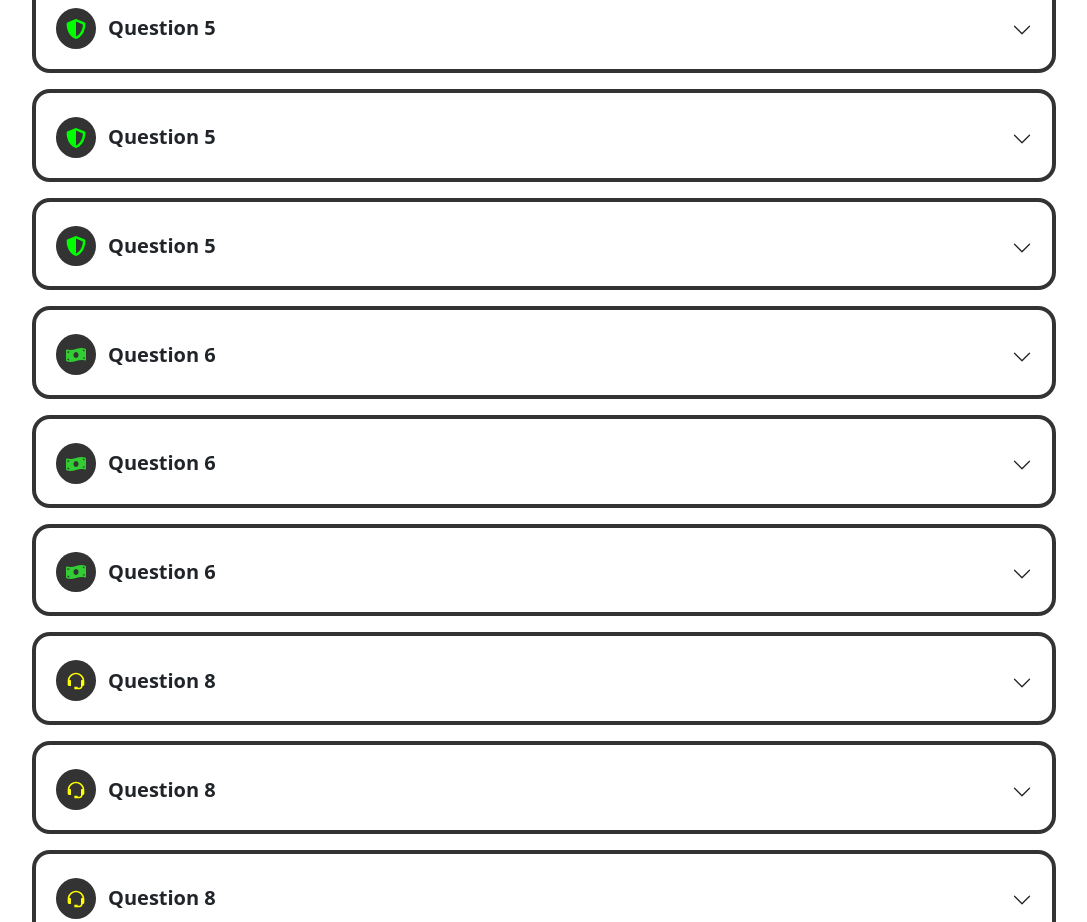
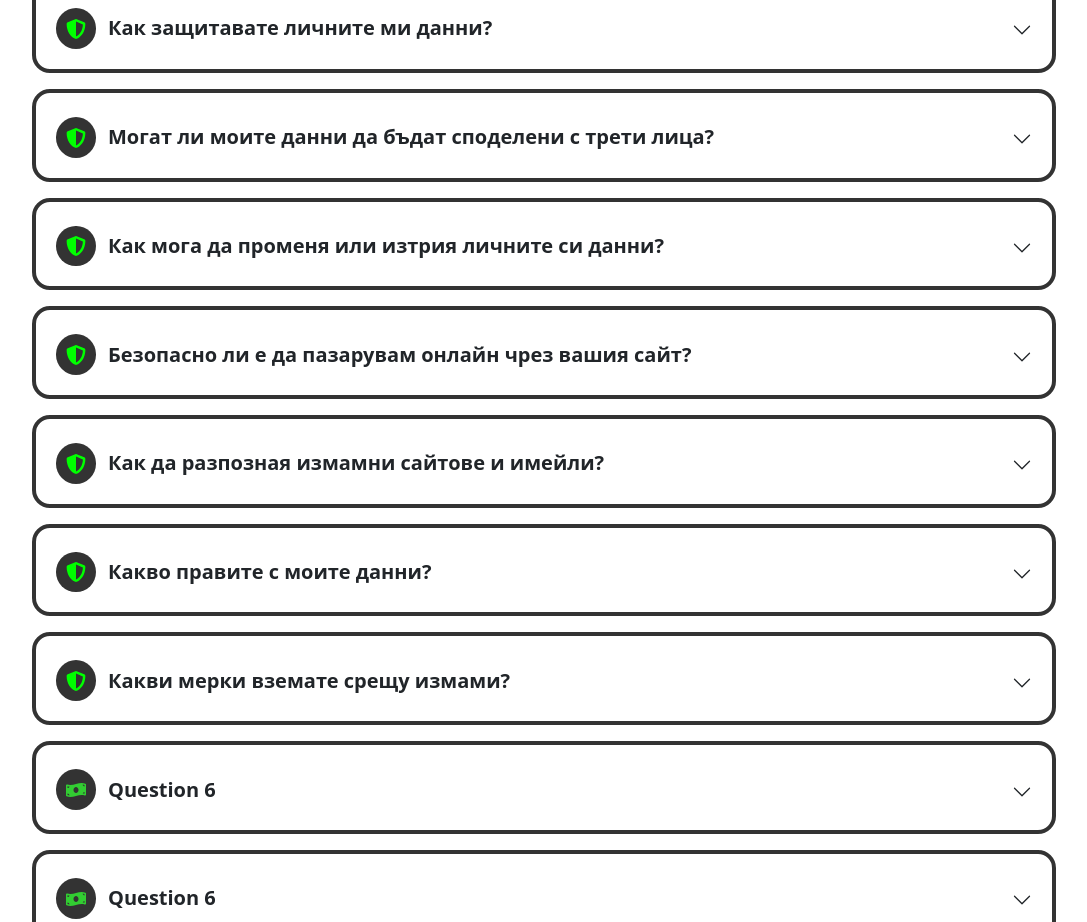
Before and after one commit to StanSNS/gym-frontend, a React (Create React App) app: page /faq in a window 1280 px wide. Shown: the part 2743-3665 px from the top of the page, without its empty margins (96-1183 px from the left). Built offline with nearby package versions, Linux system fonts and the light colour scheme.

Commit message:
add faq security

```diff
--- a/src/Resources/FAQ/faqData.js
+++ b/src/Resources/FAQ/faqData.js
@@ -101,18 +101,38 @@ export const faqData = [
     },
     {
         type: 'privacy',
-        title: 'Question 5',
-        description: 'Answer 5'
+        title: 'Как защитавате личните ми данни?',
+        description: 'Ние използваме съвременни технологии за криптиране и защита на вашите лични данни. Политиката ни за поверителност гарантира, че информацията ви се съхранява безопасно.'
     },
     {
         type: 'privacy',
-        title: 'Question 5',
-        description: 'Answer 5'
+        title: 'Могат ли моите данни да бъдат споделени с трети лица?',
+        description: 'Не, вашите данни не се споделят с трети лица без вашето изрично съгласие, освен в случаи, предвидени от закона.'
     },
     {
         type: 'privacy',
-        title: 'Question 5',
-        description: 'Answer 5'
+        title: 'Как мога да променя или изтрия личните си данни?',
+        description: 'Можете да промените или изтриете личните си данни, като се свържете с нашия отдел за обслужване на клиенти.'
+    },
+    {
+        type: 'privacy',
+        title: 'Безопасно ли е да пазарувам онлайн чрез вашия сайт?',
+        description: 'Да, нашият сайт използва сигурни SSL сертификати и други мерки за защита на онлайн транзакциите.'
+    },
+    {
+        type: 'privacy',
+        title: 'Как да разпозная измамни сайтове и имейли?',
+        description: 'Ние никога няма да искаме лични данни чрез имейл. Винаги проверявайте URL адреса и се уверете, че започва с "https" преди да въведете информация.'
+    },
+    {
+        type: 'privacy',
+        title: 'Какво правите с моите данни?',
+        description: 'Вашите данни се използват само за обработка на поръчките и подобряване на нашето обслужване. Ние не споделяме вашата информация с трети страни без ваше съгласие.'
+    },
+    {
+        type: 'privacy',
+        title: 'Какви мерки вземате срещу измами?',
+        description: 'Ние следим за подозрителни активности и имаме системи за откриване и предотвратяване на измами. Ако установим съмнителни транзакции, ще се свържем с вас за потвърждение.'
     },
     {
         type: 'payment',
```
